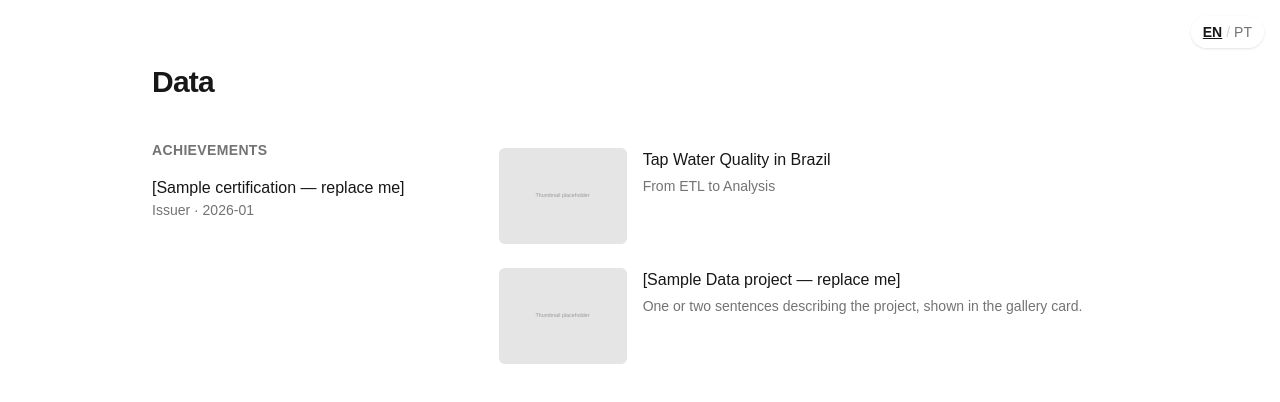
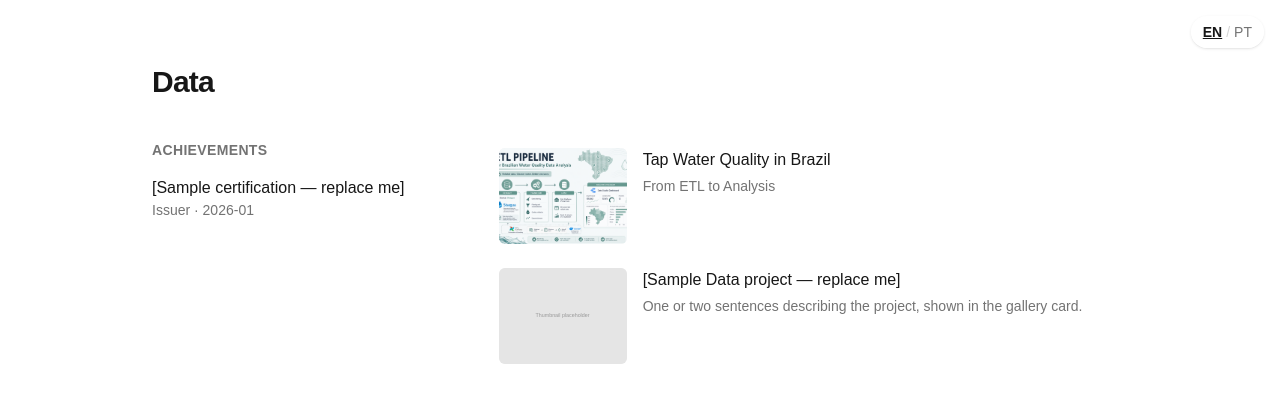
Before and after one commit to gsiq8/my-portfolio, a Next.js app: page /data in a window 1280 px wide. Shown: the top 402 px of the page. Built offline with nearby package versions, Linux system fonts and the light colour scheme.

Commit message:
added thumb

```diff
--- a/data/projects/data/water-quality-etl.ts
+++ b/data/projects/data/water-quality-etl.ts
@@ -10,7 +10,7 @@ export const waterQualityEtl: Project = {
     pt: "Do ETL à Análise",
     en: "From ETL to Analysis",
   },
-  thumbnail: "/images/portfolio/placeholder.svg",
+  thumbnail: "/images/portfolio/data/water-quality-etl.png",
   date: "2026-08-23",
   tags: ["ETL", "Python", "SQL", "Docker", "Airflow", "DAG", "Looker/Data Studio"],
   links: [{ label: "Github", href: "https://github.com/gsiq8/water-quality-etl" }],
```
Also changed, not shown: public/images/portfolio/data/water-quality-etl.png (added).
